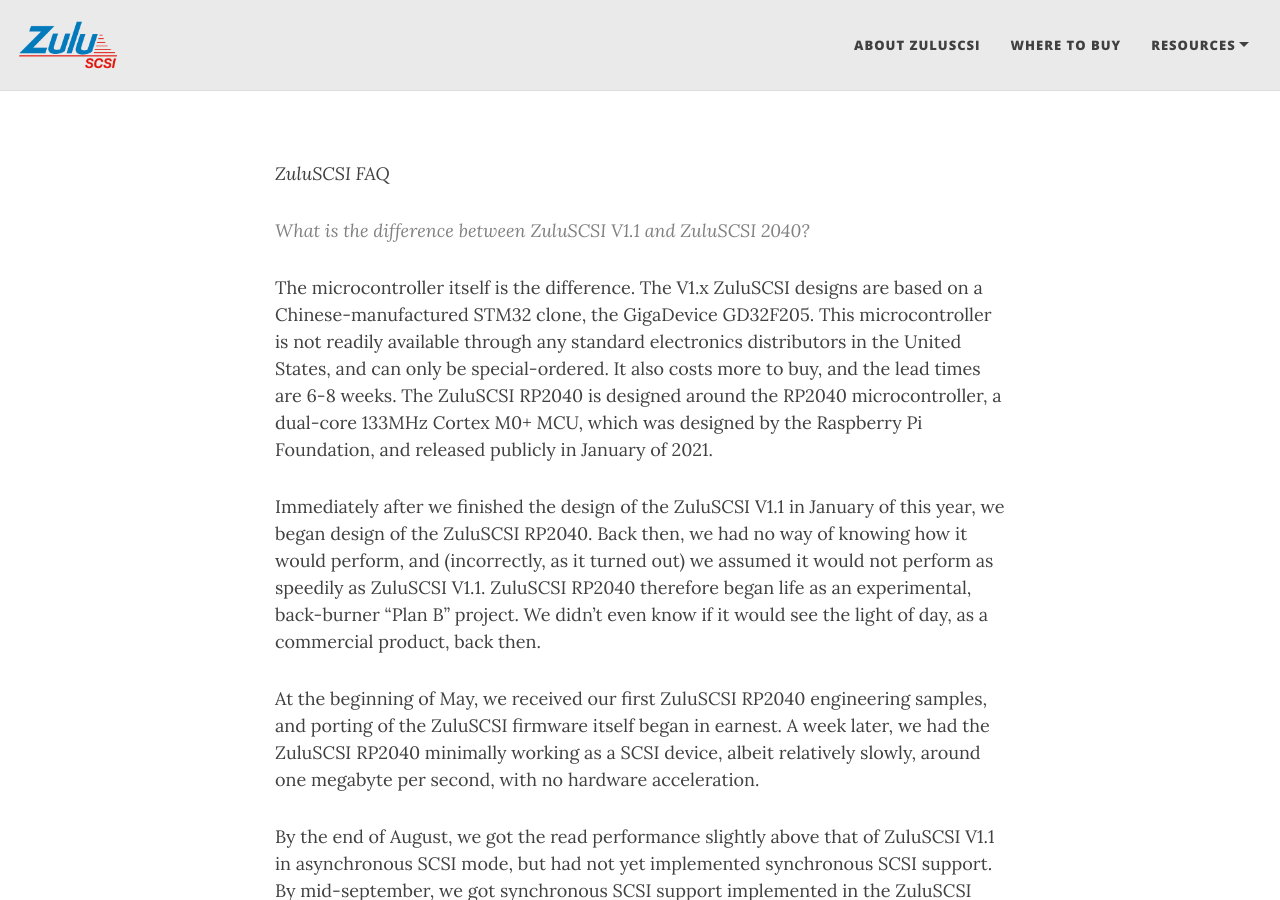
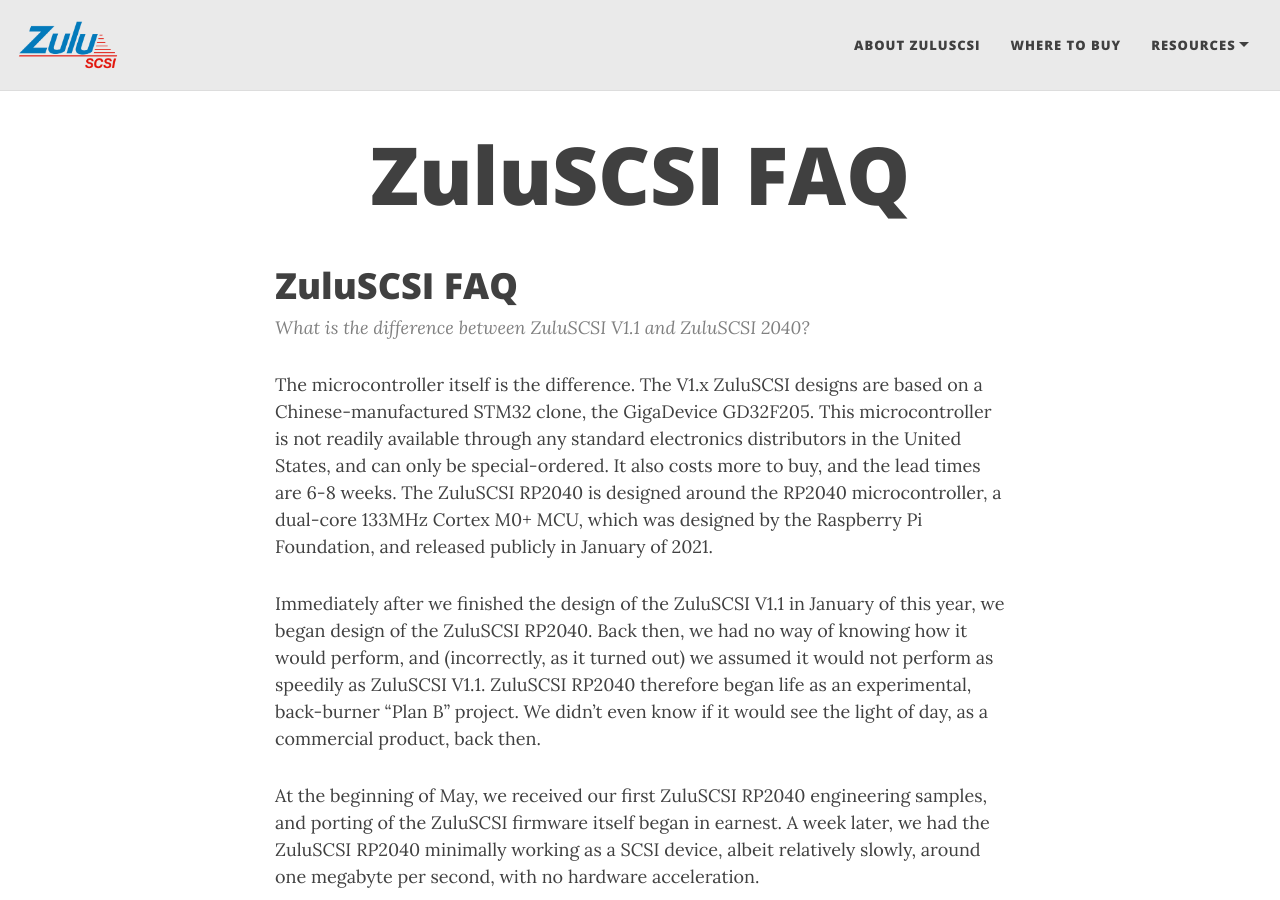
Before and after one commit to ZuluSCSI/ZuluSCSI.com, a Jekyll site: the page built from ZuluSCSI-FAQ.md, in a window 1280 px wide and 900 px high. Built offline with Jekyll 4.4.1, drawn with Linux system fonts in a browser that asks for light colours; nearby versions of some CDN libraries; our own code applies the rules of GitHub Pages for plain Markdown files.

Commit message:
Update ZuluSCSI-FAQ.md

```diff
--- a/ZuluSCSI-FAQ.md
+++ b/ZuluSCSI-FAQ.md
@@ -1,4 +1,4 @@
-*ZuluSCSI FAQ*
+# ZuluSCSI FAQ
 
 >What is the difference between ZuluSCSI V1.1 and ZuluSCSI 2040?
 
```
